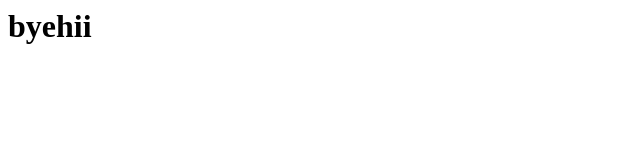
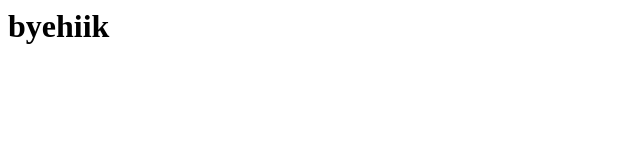
Before and after one commit to geetha835/hari2, a plain HTML site: page index.html in a window 1280 px wide. Shown: the full height of the page, 0-640 px from the left. Drawn offline with Linux system fonts and the light colour scheme.

Commit message:
Update index.html

```diff
--- a/index.html
+++ b/index.html
@@ -1,3 +1,3 @@
 <html>
-<h1>byehii</h1>
+<h1>byehiik</h1>
 </html>
```
